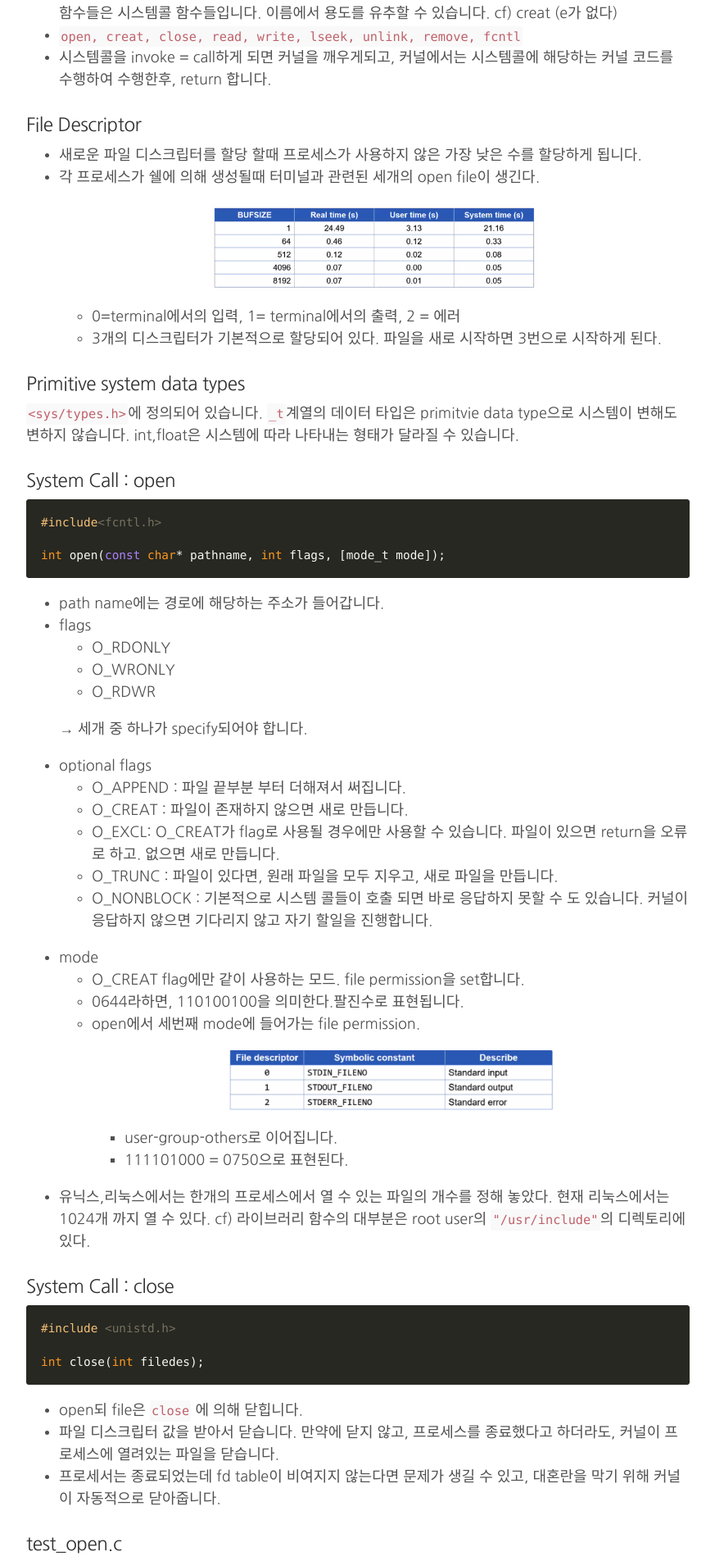
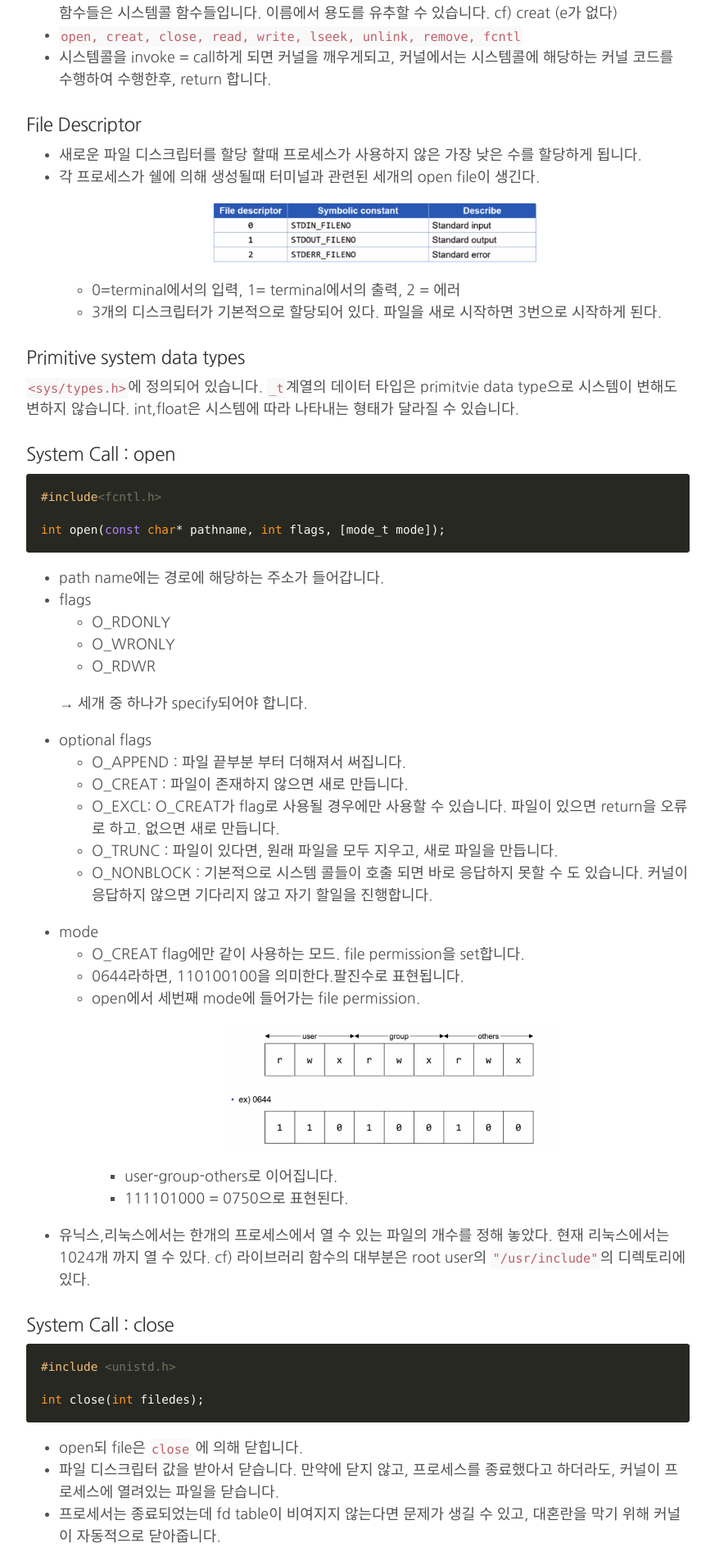
Before and after one commit to changhyeonnam/changhyeonnam.github.io, a Jekyll site: the page built from _posts/2021/2021-10-29-linux|file.md, in a window 1280 px wide. Shown: the part 541-2445 px from the top of the page at 82% size, without its empty margins (203-1076 px from the left). Built offline with Jekyll 4.4.1, drawn with Linux system fonts in a browser that asks for light colours; nearby versions of some CDN libraries; comment, search, counter and statistics services are not loaded.

Commit message:
Update 2021-10-29-linux|file.md

```diff
--- a/_posts/2021/2021-10-29-linux|file.md
+++ b/_posts/2021/2021-10-29-linux|file.md
@@ -26,7 +26,7 @@ comments: true
 
     <div class="center">
       <figure>
-        <a href="/images/2021/linux/a1.png"><img src="/images/2021/linux/a1.png" width="400" ></a>
+        <a href="/images/2021/linux/a2.png"><img src="/images/2021/linux/a2.png" width="400" ></a>
       </figure>
     </div>
 
@@ -66,7 +66,7 @@ int open(const char* pathname, int flags, [mode_t mode]);
 
       <div class="center">
         <figure>
-          <a href="/images/2021/linux/a2.png"><img src="/images/2021/linux/a2.png" width="400" ></a>
+          <a href="/images/2021/linux/a0.png"><img src="/images/2021/linux/a0.png" width="400" ></a>
         </figure>
       </div>
 
```
